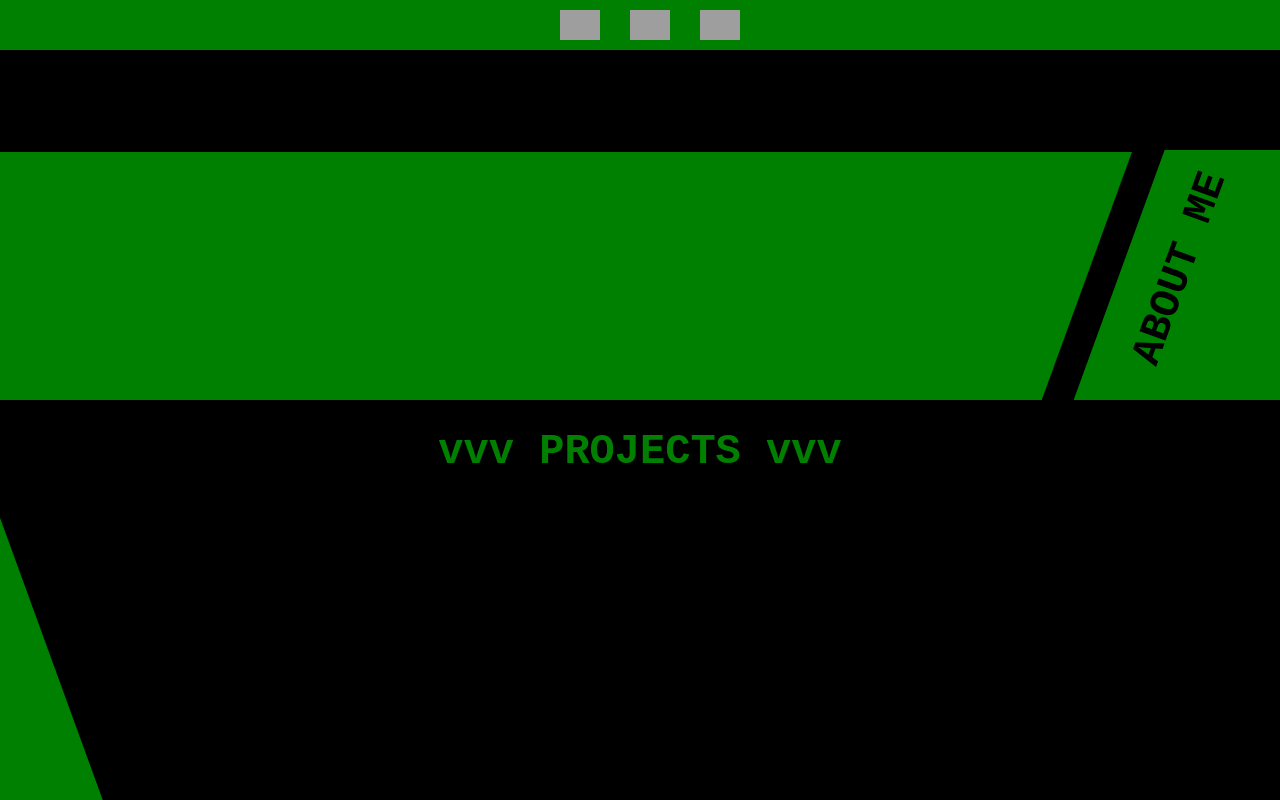
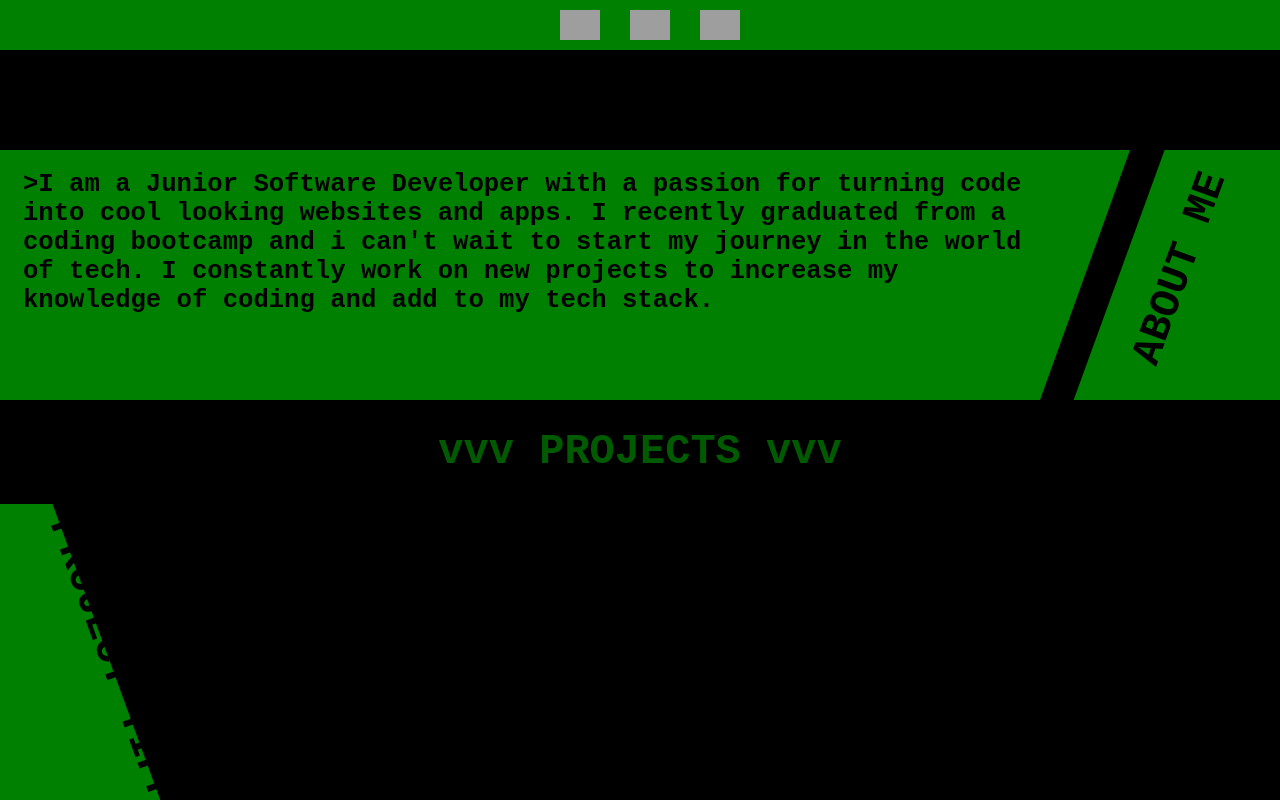
Before and after one commit to Amir-Rsh/Portfolio-attempt, a React (Vite) app: page /home in a window 1280 px wide. Shown: the top 800 px of the page. Built offline with nearby package versions, Linux system fonts and the light colour scheme; grey boxes are pictures that could not be loaded.

Commit message:
worked on responsiveness

```diff
--- a/src/components/HomePage.jsx
+++ b/src/components/HomePage.jsx
@@ -19,9 +19,16 @@ export default function HomePage() {
           alt=""
         />
       </nav>
-      <div id="container1">
+      <div id="2ndProject" className="container1">
         <div className="trapezoid1">
-          <p id="bisect2"></p>
+          <p id="aboutMeText">
+            {">"}I am a Junior Software Developer with a passion for turning
+            code into cool looking websites and apps. I recently graduated from
+            a coding bootcamp and i can't wait to start my journey in the world
+            of tech. I constantly work on new projects to increase my knowledge
+            of coding and add to my tech stack.
+          </p>
+          {/* <p id="bisect2"></p> */}
         </div>
         <div id="bisect">
           <p id="about">ABOUT ME</p>
@@ -38,6 +45,15 @@ export default function HomePage() {
           <p id="bisect4"></p>
         </div>
       </div>
+      <div className="container1">
+        <div className="trapezoid1">
+          <p id="bisect2"></p>
+        </div>
+        <div id="bisect">
+          <p id="about">ABOUT ME</p>
+        </div>
+        <div className="trapezoid2"></div>
+      </div>
     </>
   );
 }
--- a/src/components/IntroPage.jsx
+++ b/src/components/IntroPage.jsx
@@ -4,7 +4,7 @@ export default function IntroPage() {
   // {">"}
   return (
     <>
-      <div className="container">
+      <div style={{ marginTop: "90px" }} className="container">
         <p id="line1">
           <span id="inputSign1">{">"}</span>HELLO WORLD!
         </p>
@@ -22,9 +22,6 @@ export default function IntroPage() {
         </p>
       </div>
       <br />
-      {/* <div id="container">
-
-      </div> */}
       <p id="slider">
         <span id="arrow">{">"}</span>
         <Link to={`/home`}>
--- a/src/index.css
+++ b/src/index.css
@@ -1,13 +1,3 @@
-/* body {
-  padding-right: 20px;
-  padding-top: 20px;
-  background-color: black;
-  font-size: 2.4em;
-  letter-spacing: 10px;
-  cursor: default;
-  color: green;
-  overflow: hidden;
-} */
 body {
   background-color: #000000;
   display: flex;
@@ -18,13 +8,13 @@ body {
   color: green;
   padding: 0;
   margin: 0;
-  overflow: hidden;
   height: 100vh;
 }
 #navDiv {
   display: flex;
   justify-content: center;
   align-items: center;
+  overflow: hidden;
 }
 
 .logos {
@@ -32,6 +22,15 @@ body {
   margin-top: 10%;
   opacity: 0%;
   animation: logoAppear 3s forwards 14s;
+}
+#aboutMeText {
+  color: black;
+  font-weight: bold;
+  margin-top: -230px;
+  margin-left: 20px;
+  margin: -230px 0px auto 20px;
+  opacity: 0;
+  animation: showAboutMe 1s forwards 3.5s;
 }
 
 @media only screen and (max-width: 390px) {
@@ -55,7 +54,7 @@ body {
     width: 98%;
     overflow: hidden;
     white-space: nowrap;
-    animation: typing 3s steps(13), blink 0.8s infinite,
+    animation: typing 3s steps(13), flash 0.8s infinite,
       clearBlink 0.01s forwards 4s;
   }
   #inputSign1 {
@@ -68,7 +67,7 @@ body {
     width: 98%;
     overflow: hidden;
     white-space: nowrap;
-    animation: typing 3s forwards steps(21) 4s, blink 0.8s infinite,
+    animation: typing 3s forwards steps(21) 4s, flash 0.8s infinite,
       clearBlink 0.01s forwards 8s;
   }
   #inputSign2 {
@@ -81,7 +80,7 @@ body {
     width: 98%;
     overflow: hidden;
     white-space: nowrap;
-    animation: typing 3s forwards steps(24) 8s, blink 0.8s infinite,
+    animation: typing 3s forwards steps(24) 8s, flash 0.8s infinite,
       clearBlink 0.01s forwards 12s;
   }
   #inputSign3 {
@@ -119,23 +118,23 @@ body {
     width: 10px;
     height: 100%;
     background-color: black;
-    /* transform: rotate(20deg) translateY(-25px); */
-    /* margin-left: 100%; */
   }
   .trapezoid1 {
-    margin: 2px 0 0px 0;
-    background-color: green;
+    background-color: black;
     animation: slideRight 2s forwards 2s;
-    margin-right: 100%;
+    border-style: solid;
+    border-color: green;
+    transform: translateX(-100%);
+    border-top-width: 250px;
   }
   .trapezoid2 {
     background-color: green;
     width: 200px;
     height: 400px;
-    margin: 2px 0px auto 400px;
+    margin: 0px 0px auto 400px;
     animation: slideLeft 1s forwards 1s;
   }
-  #container1 {
+  .container1 {
     overflow: hidden;
     width: 100%;
     height: 250px;
@@ -166,15 +165,7 @@ body {
     width: 10px;
     z-index: 2;
     height: 470px;
-    /* transform: rotate(-20deg) translateY(-35px); */
   }
-
-  /* #bisect4 {
-    height: 600px;
-    transform: rotate(-20deg) scale(3);
-    width: 100px;
-    background-color: black;
-  } */
 
   #projects {
     color: black;
@@ -202,7 +193,6 @@ body {
     height: 398px;
     margin-left: 100%;
     margin-top: 1px;
-    /* margin-top: 1px; */
   }
 }
 @media only screen and (min-width: 391px) and (max-width: 602px) {
@@ -226,7 +216,7 @@ body {
     width: 98%;
     overflow: hidden;
     white-space: nowrap;
-    animation: typing 3s steps(13), blink 0.8s infinite,
+    animation: typing 3s steps(13), flash 0.8s infinite,
       clearBlink 0.01s forwards 4s;
   }
   #inputSign1 {
@@ -239,7 +229,7 @@ body {
     width: 98%;
     overflow: hidden;
     white-space: nowrap;
-    animation: typing 3s forwards steps(21) 4s, blink 0.8s infinite,
+    animation: typing 3s forwards steps(21) 4s, flash 0.8s infinite,
       clearBlink 0.01s forwards 8s;
   }
   #inputSign2 {
@@ -252,7 +242,7 @@ body {
     width: 98%;
     overflow: hidden;
     white-space: nowrap;
-    animation: typing 3s forwards steps(24) 8s, blink 0.8s infinite,
+    animation: typing 3s forwards steps(24) 8s, flash 0.8s infinite,
       clearBlink 0.01s forwards 12s;
   }
   #inputSign3 {
@@ -288,23 +278,24 @@ body {
     width: 10px;
     height: 100%;
     background-color: black;
-    /* transform: rotate(20deg) translateY(-25px); */
-    /* margin-left: 100%; */
   }
+
   .trapezoid1 {
-    margin: 2px 0 0px 0;
-    background-color: green;
+    background-color: black;
     animation: slideRight 2s forwards 2s;
-    margin-right: 100%;
+    border-style: solid;
+    border-color: green;
+    transform: translateX(-100%);
+    border-top-width: 250px;
   }
   .trapezoid2 {
     background-color: green;
     width: 200px;
     height: 400px;
-    margin: 2px 0px auto 400px;
+    margin: 0px 0px auto 400px;
     animation: slideLeft 1s forwards 1s;
   }
-  #container1 {
+  .container1 {
     overflow: hidden;
     width: 100%;
     height: 250px;
@@ -335,16 +326,7 @@ body {
     width: 10px;
     z-index: 2;
     height: 470px;
-    /* transform: rotate(-20deg) translateY(-35px); */
   }
-
-  /* #bisect4 {
-    height: 600px;
-    transform: rotate(-20deg) scale(3);
-    width: 100px;
-    background-color: black;
-  } */
-
   #projects {
     color: black;
     font-weight: bold;
@@ -371,7 +353,6 @@ body {
     height: 398px;
     margin-left: 100%;
     margin-top: 1px;
-    /* margin-top: 1px; */
   }
 }
 @media only screen and (min-width: 603px) {
@@ -392,7 +373,7 @@ body {
     width: 98%;
     overflow: hidden;
     white-space: nowrap;
-    animation: typing 3s steps(13), blink 0.8s infinite,
+    animation: flash 0.7s infinite, typing 3s steps(13),
       clearBlink 0.01s forwards 4s;
   }
   #inputSign1 {
@@ -405,7 +386,7 @@ body {
     width: 98%;
     overflow: hidden;
     white-space: nowrap;
-    animation: typing 3s forwards steps(21) 4s, blink 0.8s infinite,
+    animation: typing 3s forwards steps(21) 4s, flash 0.8s infinite,
       clearBlink 0.01s forwards 8s;
   }
   #inputSign2 {
@@ -418,7 +399,7 @@ body {
     width: 98%;
     overflow: hidden;
     white-space: nowrap;
-    animation: typing 3s forwards steps(24) 8s, blink 0.8s infinite,
+    animation: typing 3s forwards steps(24) 8s, flash 0.8s infinite,
       clearBlink 0.01s forwards 12s;
   }
   #inputSign3 {
@@ -473,15 +454,7 @@ body {
     margin-left: 300px;
     animation: slideLeft 1s forwards 1s;
   }
-  #bisect2 {
-    z-index: 0;
-    width: 300px;
-    height: 400px;
-    background-color: black;
-    transform: rotate(20deg) translateX(-100px) translateY(50px);
-    margin-left: 100%;
-  }
-  #container1 {
+  .container1 {
     overflow: hidden;
     width: 100%;
     height: 250px;
@@ -499,10 +472,15 @@ body {
     transform: rotate(-90deg) translateX(-140px) translateY(70px);
   }
   .trapezoid1 {
-    margin: 2px 0 2px 0;
-    background-color: green;
+    background-color: black;
     animation: slideRight 2s forwards 2s;
-    margin-right: 100%;
+    border-style: solid;
+    border-color: green;
+    margin-right: -50px;
+    transform: translateX(-100%);
+    border-top-width: 250px;
+    border-right-width: 90px;
+    border-right-color: transparent;
   }
   #container2 {
     overflow: hidden;
@@ -555,6 +533,10 @@ body {
     margin-left: 100%;
     margin-top: 1px;
   }
+  #aboutMeText {
+    color: black;
+    font-size: 2rem;
+  }
 }
 @keyframes typing {
   from {
@@ -563,6 +545,11 @@ body {
   }
   to {
     color: green;
+  }
+}
+@keyframes flash {
+  to {
+    border-color: transparent;
   }
 }
 @keyframes clearBlink {
@@ -575,11 +562,7 @@ body {
     color: black;
   }
 }
-@keyframes blink {
-  50% {
-    border-color: transparent;
-  }
-}
+
 @keyframes slide {
   from {
     color: green;
@@ -650,115 +633,11 @@ nav {
   position: fixed;
 }
 
-/* #container1 {
-  overflow: hidden;
-  width: 100%;
-  height: 250px;
-  margin-top: 150px;
-  display: grid;
-  grid-template-areas: "a b c";
-  grid-template-columns: auto 0 200px;
-} */
-
-/* .trapezoid1 {
-  background-color: green;
-  animation: slideRight 2s forwards 2s;
-  margin-right: 100%;
-} */
-
-/* .trapezoid2 {
-  background-color: green;
-  transform: rotate(20deg) translateX(10px) translateY(-30px);
-  width: 200px;
-  height: 400px;
-  margin-left: 300px;
-  animation: slideLeft 1s forwards 1s;
-} */
-
-/* #about {
-  color: black;
-  font-weight: bold;
-  font-size: 42px;
-  text-align: center;
-  text-wrap: nowrap;
-  transform: rotate(-90deg) translateX(-140px) translateY(70px);
-} */
-
-/* #bisect {
-  z-index: 2;
-  width: 30px;
-  height: 290px;
-  background-color: black;
-  transform: rotate(20deg) translateY(-25px);
-  margin-left: 100%;
-} */
-
-/* #bisect2 {
-  z-index: 0;
-  width: 300px;
-  height: 400px;
-  background-color: black;
-  transform: rotate(20deg) translateX(-100px) translateY(50px);
-  margin-left: 100%;
-} */
-
 #projectsBlink {
   text-align: center;
   animation: blink 1s infinite 4s;
   opacity: 0%;
 }
-
-/* #container2 {
-  overflow: hidden;
-  width: 100%;
-  height: 400px;
-  display: grid;
-  grid-template-areas: "a b c";
-  grid-template-columns: 200px 0 auto;
-}
-
-#bisect3 {
-  background-color: #000000;
-  width: 30px;
-  z-index: 2;
-  height: 470px;
-  transform: rotate(-20deg) translateY(-35px);
-}
-
-#bisect4 {
-  height: 600px;
-  transform: rotate(-20deg) scale(3);
-  width: 100px;
-  background-color: black;
-}
-
-#projects {
-  color: black;
-  font-weight: bold;
-  font-size: 42px;
-  text-align: center;
-  text-wrap: nowrap;
-  transform: rotate(90deg) translateX(-40px) translateY(70px);
-}
-
-.trapezoid3 {
-  z-index: 1;
-  background-color: green;
-  transform: rotate(-20deg) translateX(-130px) translateY(-800px);
-  width: 600px;
-  height: 2000px;
-  margin-top: 100vw;
-  animation: slideRight2 1s forwards 5s;
-}
-
-.trapezoid4 {
-  background-color: green;
-  z-index: 0;
-  animation: slideLeft2 2s forwards 6s;
-  height: 398px;
-  margin-left: 100%;
-  margin-top: 1px;
-} */
 
 @keyframes blink {
   50% {
@@ -772,7 +651,8 @@ nav {
 }
 @keyframes slideRight {
   to {
-    margin-right: -150px;
+    /* margin-right: -450px; */
+    transform: translateX(0px);
   }
 }
 @keyframes slideRight2 {
@@ -785,3 +665,30 @@ nav {
     margin-left: -250px;
   }
 }
+
+@media only screen and (max-width: 1450px) and (min-width: 950px) {
+  #aboutMeText {
+    font-size: 1.6rem !important;
+  }
+}
+@media only screen and (max-width: 949px) and (min-width: 634px) {
+  #aboutMeText {
+    font-size: 1.2rem !important;
+  }
+}
+@media only screen and (max-width: 633px) and (min-width: 400px) {
+  #aboutMeText {
+    font-size: 0.9rem !important;
+  }
+}
+@media only screen and (max-width: 399px) {
+  #aboutMeText {
+    font-size: 0.8rem !important;
+  }
+}
+
+@keyframes showAboutMe {
+  to {
+    opacity: 100%;
+  }
+}
```
